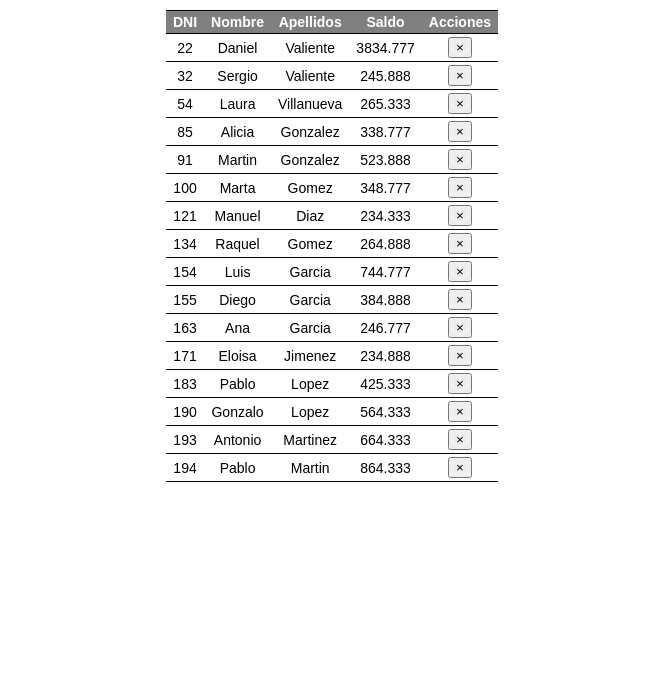
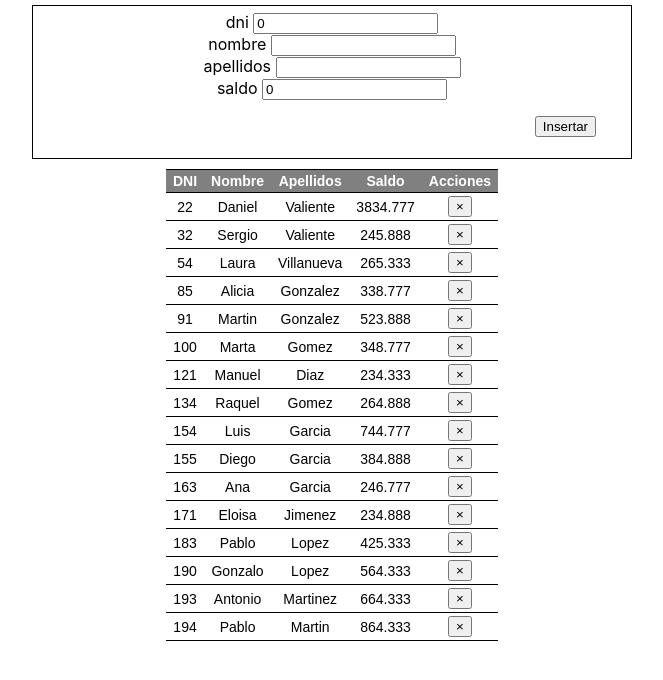
Before and after one commit to vladimirbat/curso_react, a React (Create React App) app in the folder a02-redux-inicial/: page / in a window 1280 px wide. Shown: the top 680 px of the page, without its empty margins (308-971 px from the left). Built offline with nearby package versions, Linux system fonts and the light colour scheme.

Commit message:
insertar persona

```diff
--- /dev/null
+++ b/a02-redux-inicial/src/components/InsertarPersona.tsx
@@ -0,0 +1,49 @@
+import React, {ChangeEvent, Component} from 'react';
+import { Persona } from '../js/matriz_personas';
+
+// --------------- PRESENTACIÓN --------------
+interface InsertarProps {
+    insertar:(p:Persona)=>void
+}
+
+export class InsertarPersona extends Component<InsertarProps,{persona:Persona}>{
+    constructor(props:InsertarProps){
+        super(props);
+        this.cambio = this.cambio.bind(this);
+        this.state = {
+            persona:{dni:0 ,nombre:'',apellidos:'',saldo:0 }
+        };
+
+    }
+    cambio(event:ChangeEvent<HTMLInputElement>){
+        const {persona} = this.state;
+        const name:string = event.currentTarget.name;
+        if('dni'===name){
+            persona[name] = isNaN(parseInt( event.currentTarget.value))? 0 : parseInt( event.currentTarget.value);
+        } else if('saldo'=== name) {
+            persona[name] = isNaN(parseFloat( event.currentTarget.value))? 0 : parseFloat( event.currentTarget.value);
+        } else if('nombre'=== name|| 'apellidos' === name) {
+            persona[name] = event.currentTarget.value;
+        }
+        this.setState({persona});
+
+    }
+    render(){
+        const {insertar} = this.props;
+        const {persona} = this.state;
+        return (<div className="panel">
+            dni <input type="text" name="dni" value={persona.dni}
+                    onChange={this.cambio} /><br/>
+            nombre <input type="text" name="nombre" value={persona.nombre}
+                    onChange={this.cambio}/><br/>
+            apellidos <input type="text" name="apellidos" value={persona.apellidos}
+                    onChange={this.cambio}/><br/>
+            saldo <input type="text" name="saldo" value={persona.saldo}
+                    onChange={this.cambio}/><br/>
+            <p className="botones">
+                <button onClick={() =>insertar(persona)}>
+                    Insertar</button></p>
+        </div>);
+    }
+
+}
--- a/a02-redux-inicial/src/components/Principal.tsx
+++ b/a02-redux-inicial/src/components/Principal.tsx
@@ -2,15 +2,20 @@ import React, {Component} from 'react';
 import '../estilos.css';
 import { TablaPersonas } from './TablaPersonas';
 // import {Persona } from '../js/matriz_personas';
-import {createBorrarAction, store} from '../js/store-creator';
+import {createBorrarAction, createInsertarAction, store} from '../js/store-creator';
+import { InsertarPersona } from './InsertarPersona';
+import { Persona } from '../js/matriz_personas';
 // -------------- CONTENEDOR ----------------
 // -- Trabaja directamente con redux
 export class Principal extends Component<{},{}>{
     // constructor(props:{}){
-    //     super(props);
+        //     super(props);
 
-    // }
+        // }
 
+    insertar (p:Persona): void {
+        store.dispatch(createInsertarAction(p));
+    };
     borrarPersona(dni:number) {
         store.dispatch(createBorrarAction(dni));
         console.log('personas',store.getState().personas.length)
@@ -20,6 +25,7 @@ export class Principal extends Component<{},{}>{
         const {personas} = store.getState();
         return  (
             <div>
+                <InsertarPersona insertar={this.insertar}/>
                 <TablaPersonas personas={personas} borrarPersona={this.borrarPersona}/>
             </div>
         );
```
